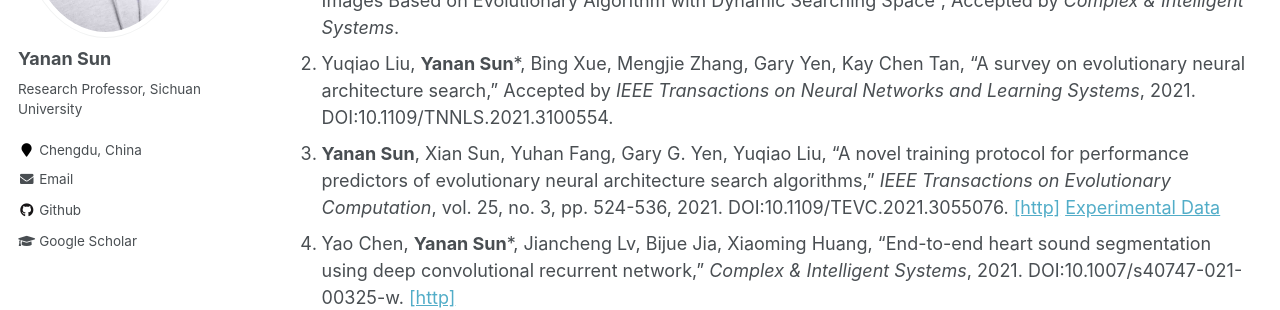
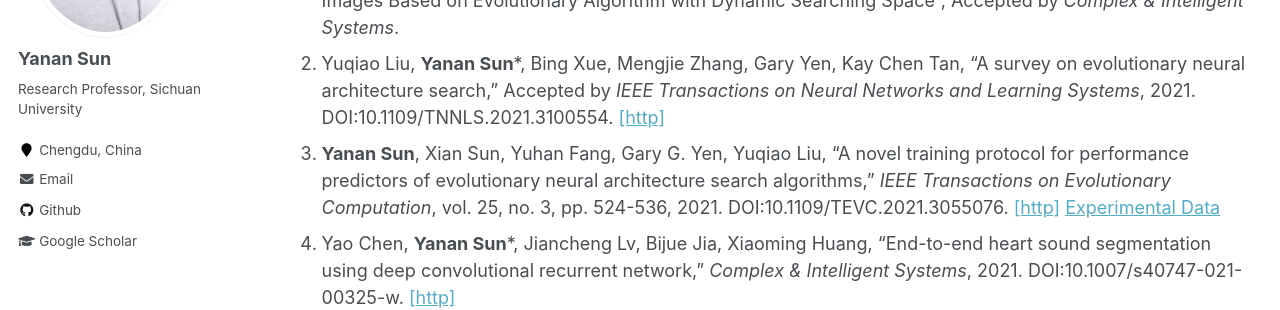
Before and after one commit to yn-sun/yn-sun.github.io, a Jekyll site: the page built from _pages/publications.md, in a window 1280 px wide and 900 px high. Shown: the part 321-631 px from the top of the window. Built offline with Jekyll 4.4.1, drawn with Linux system fonts in a browser that asks for light colours; comment, search, counter and statistics services are not loaded.

Commit message:
Update publications.md

```diff
--- a/_pages/publications.md
+++ b/_pages/publications.md
@@ -8,7 +8,7 @@ author_profile: true
 ## Journal Papers
 
 1. Yunhong Gong, **Yanan Sun***, Dezhong Peng, Peng Chen, Zhongtai Yan, Ke Yang, "Analyze COVID-19 CT Images Based on Evolutionary Algorithm with Dynamic Searching Space", Accepted by <i>Complex & Intelligent Systems</i>.
-2. Yuqiao Liu, **Yanan Sun***, Bing Xue, Mengjie Zhang, Gary Yen, Kay Chen Tan, "A survey on evolutionary neural architecture search," Accepted by <i>IEEE Transactions on Neural Networks and Learning Systems</i>, 2021. DOI:10.1109/TNNLS.2021.3100554.
+2. Yuqiao Liu, **Yanan Sun***, Bing Xue, Mengjie Zhang, Gary Yen, Kay Chen Tan, "A survey on evolutionary neural architecture search," Accepted by <i>IEEE Transactions on Neural Networks and Learning Systems</i>, 2021. DOI:10.1109/TNNLS.2021.3100554. [[http]](https://ieeexplore.ieee.org/abstract/document/9508774)
 3. **Yanan Sun**, Xian Sun, Yuhan Fang, Gary G. Yen, Yuqiao Liu, "A novel training protocol for performance predictors of evolutionary neural architecture search algorithms," <i>IEEE Transactions on Evolutionary Computation</i>, vol. 25, no. 3, pp. 524-536, 2021. DOI:10.1109/TEVC.2021.3055076. [[http]](https://ieeexplore.ieee.org/document/9336721) [Experimental Data](https://github.com/yn-sun/PRI)
 4. Yao Chen, **Yanan Sun***, Jiancheng Lv, Bijue Jia, Xiaoming Huang, "End-to-end heart sound segmentation using deep convolutional recurrent network," <i>Complex & Intelligent Systems</i>, 2021. DOI:10.1007/s40747-021-00325-w. [[http]](https://link.springer.com/article/10.1007/s40747-021-00325-w)
 5. Xiangru Chen, **Yanan Sun***, Mengjie Zhang, Dezhong Peng, "Evolving deep convolutional variational autoencoders for image classification," <i>IEEE Transactions on Evolutionary Computation</i>, 2020. DOI:10.1109/TEVC.2020.3047220. [[http]](https://ieeexplore.ieee.org/document/9306892) [Source code](https://github.com/yn-sun/evovae)
```
